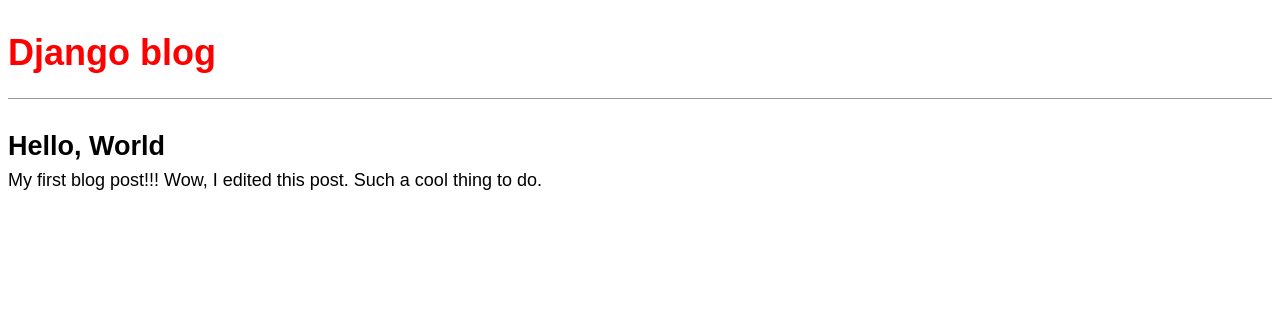
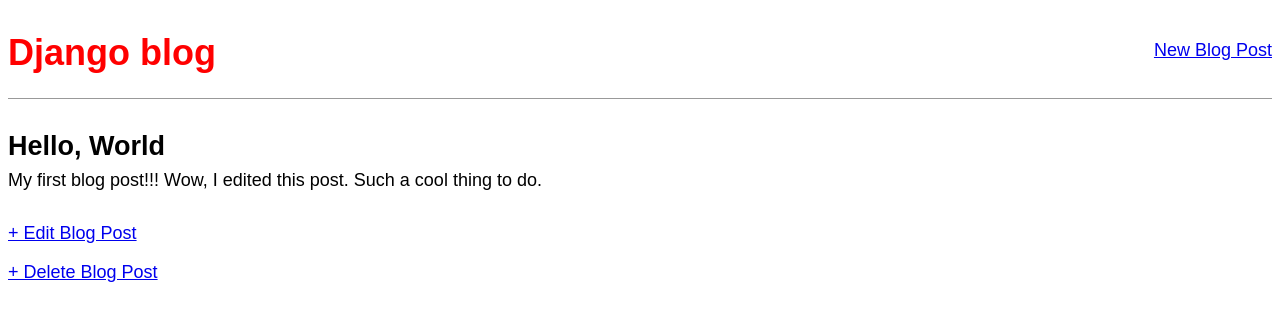
Before and after one commit to Suaralanre/blog_app, a Django app: page /post/1 in a window 1280 px wide. Shown: the top 321 px of the page. Run offline with Django 4.2, Linux system fonts and the light colour scheme; data comes from the database, SQL or seed files in the repository; both versions use the stored data as it was after the commit.

Commit message:
Updated with CRUD functionality

```diff
--- a/blog/urls.py
+++ b/blog/urls.py
@@ -1,7 +1,16 @@
 from django.urls import path
-from .views import BlogListView, BlogDetailView
+from .views import (
+    BlogListView,
+    BlogDetailView,
+    BlogCreateView,
+    BlogUpdateView,
+    BlogDeleteView
+)
 
 urlpatterns = [
     path("", BlogListView.as_view(), name="home"),
-    path("post/<int:pk>", BlogDetailView.as_view(), name="post_detail")
+    path("post/<int:pk>", BlogDetailView.as_view(), name="post_detail"),
+    path("post/new/", BlogCreateView.as_view(), name="post_new"),
+    path("post/<int:pk>/edit/", BlogUpdateView.as_view(), name="post_edit"),
+    path("post/<int:pk>/delete/", BlogDeleteView.as_view(), name="post_delete"),
 ]
--- a/blog/views.py
+++ b/blog/views.py
@@ -1,4 +1,9 @@
 from django.views.generic import ListView, DetailView
+from django.views.generic.edit import (
+    CreateView,
+    UpdateView,
+    DeleteView,)
+from django.urls import reverse_lazy
 from .models import Post
 
 
@@ -10,3 +15,18 @@ class BlogListView(ListView):
 class BlogDetailView(DetailView):
     model = Post
     template_name = "post_detail.html"
+
+class BlogCreateView(CreateView):
+    model = Post
+    template_name = "post_new.html"
+    fields = ("title", "author", "body")
+
+class BlogUpdateView(UpdateView):
+    model = Post
+    template_name = "post_edit.html"
+    fields = ["title", "body"]
+
+class BlogDeleteView(DeleteView):
+    model = Post
+    template_name = "post_delete.html"
+    success_url = reverse_lazy("home")
--- a/templates/base.html
+++ b/templates/base.html
@@ -1,6 +1,7 @@
 <!-- templates/base.html -->
 
 {% load static %}
+
 <html>
     <head>
         <title>
@@ -11,13 +12,21 @@
     </head>
 
     <body>
+        <div>
         <header>
-            <h1>
-                <a href="{% url 'home' %}">Django blog</a>
-            </h1>
+
+            <div class="nav-left">
+                <h1>
+                    <a href="{% url 'home' %}">Django blog</a>
+                </h1>
+            </div>
+
+            <div class="nav-right">
+                <a href="{% url 'post_new' %}">
+                    New Blog Post
+                </a>
+            </div>
         </header>
-
-        <div>
             {% block content %}
             {% endblock content %}
         </div>
--- a/templates/home.html
+++ b/templates/home.html
@@ -1,12 +1,14 @@
 {% extends "base.html" %}
 
 {% block content %}
+
 {% for post in post_list %}
 <div class="post-entry">
     <h2>
         <a href="{% url 'post_detail' post.pk %}">{{ post.title }}</a>
     </h2>
     <p> {{ post.body }}</p>
+</div>
 {% endfor %}
+
 {% endblock content %}
-</div>
--- a/templates/post_detail.html
+++ b/templates/post_detail.html
@@ -3,8 +3,13 @@
 {% extends "base.html" %}
 
 {% block content %}
+
 <div class="post-entry">
     <h2>{{ post.title }}</h2>
     <p>{{ post.body }}</p>
 </div>
+
+ <p><a href="{% url 'post_edit' post.pk %}"> + Edit Blog Post</a></p>
+ <p><a href="{% url 'post_delete' post.pk %}"> + Delete Blog Post</a></p>
+
 {% endblock content %}
```
Also changed, not shown: blog/tests.py (+31 -1 lines), db.sqlite3.
